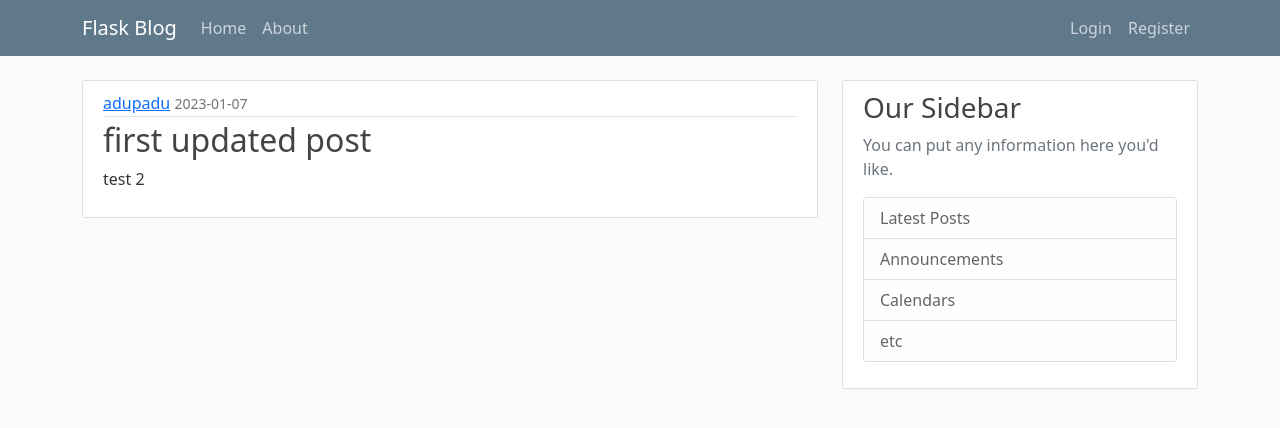
After one commit to AdityaSharma223/flaskwebsite, a Flask app: page /post/1 in a window 1280 px wide. The commit adds this page. Shown: the top 428 px of the page. Run offline with Flask 3, Linux system fonts and the light colour scheme.

Commit message:
add creating, updating and delteing post functionality

```diff
--- a/flaskblog/routes.py
+++ b/flaskblog/routes.py
@@ -1,8 +1,8 @@
-from flask import render_template, url_for, flash, redirect, request
+from flask import render_template, url_for, flash, redirect, request, abort
 from flask_bcrypt import Bcrypt
 from sqlalchemy.engine import url
 from flaskblog import app, db, bcrypt
-from flaskblog.forms import RegistrationForm, LoginForm, UpdateAccountForm
+from flaskblog.forms import RegistrationForm, LoginForm, UpdateAccountForm, PostForm
 from flaskblog.models import User, Post
 from flask_login import login_user, current_user, logout_user, login_required
 import secrets
@@ -10,25 +10,10 @@ from PIL import Image
 import os
 
 
-posts = [
-    {
-        'author': 'Corey Schafer',
-        'title': 'Blog Post 1',
-        'content': 'First post content',
-        'date_posted': 'April 20, 2018'
-    },
-    {
-        'author': 'Jane Doe',
-        'title': 'Blog Post 2',
-        'content': 'Second post content',
-        'date_posted': 'April 21, 2018'
-    }
-]
-
-
 @app.route("/")
 @app.route("/home")
 def home():
+    posts = Post.query.all()
     return render_template('home.html', posts=posts)
 
 
@@ -106,3 +91,50 @@ def account():
         form.email.data = current_user.email
     image_file = url_for('static', filename='profile_pics/' + current_user.image_file)
     return render_template('account.html', title='Account', image_file=image_file, form=form)
+
+@app.route("/post/new", methods=['GET', 'POST'])
+@login_required
+def new_post():
+    form = PostForm()
+    if form.validate_on_submit():
+        post = Post(title=form.title.data, content=form.content.data, author=current_user)
+        db.session.add(post)
+        db.session.commit()
+        flash('Your posted has been posted.', 'success')
+        return redirect(url_for('home'))
+    return render_template('create_post.html', title='New Post', form=form, legend='New Post')
+
+@app.route("/post/<int:post_id>")
+def post(post_id):
+    post = Post.query.get_or_404(post_id)
+    return render_template('post.html', title=post.title, post=post)
+
+@app.route("/post/<int:post_id>/update", methods=['GET', 'POST'])
+@login_required
+def update_post(post_id):
+    post = Post.query.get_or_404(post_id)
+    if post.author != current_user:
+        abort(403)
+    form = PostForm()
+    if form.validate_on_submit():
+        post.title = form.title.data
+        post.content = form.content.data
+        db.session.commit()
+        flash('Your post has been updated.', 'success')
+        return redirect(url_for('post', post_id=post.id))
+    elif request.method == 'GET':
+        form.title.data = post.title
+        form.content.data = post.content
+    return render_template('create_post.html', title='Update Post', form=form, legend='Update Post')
+
+
+@app.route("/post/<int:post_id>/delete", methods=['POST'])
+@login_required
+def delete_post(post_id):
+    post = Post.query.get_or_404(post_id)
+    if post.author != current_user:
+        abort(403)
+    db.session.delete(post)
+    db.session.commit()
+    flash('Your post has been deleted.', 'success')
+    return  redirect(url_for('home'))
--- a/flaskblog/static/main.css
+++ b/flaskblog/static/main.css
@@ -46,8 +46,8 @@ a.article-title:hover {
 }
 
 .article-img {
-  height: 65px;
-  width: 65px;
+  height: 50px;
+  width: 50px;
   margin-right: 16px;
 }
 
--- a/flaskblog/templates/layout.html
+++ b/flaskblog/templates/layout.html
@@ -23,7 +23,7 @@
             <nav class="navbar navbar-expand-md navbar-dark bg-steel fixed-top">
                 <div class="container">
                     <a class="navbar-brand mr-4" href="/">Flask Blog</a>
-                    <button class="navbar-toggler" type="button" data-toggle="collapse" data-target="#navbarToggle" aria-controls="navbarToggle" aria-expanded="false" aria-label="Toggle navigation">
+                    <button class="navbar-toggler" type="button" data-bs-toggle="collapse" data-bs-target="#navbarToggle" aria-controls="navbarToggle" aria-expanded="false" aria-label="Toggle navigation">
                         <span class="navbar-toggler-icon"></span>
                     </button>
                     <div class="collapse navbar-collapse" id="navbarToggle">
@@ -34,6 +34,7 @@
                         <!-- Navbar Right Side -->
                         <div class="navbar-nav ms-auto">
                             {% if current_user.is_authenticated %}
+                                <a class="nav-item nav-link" href="{{ url_for('new_post') }}">New Post</a>
                                 <a class="nav-item nav-link" href="{{ url_for('account') }}">Account</a>
                                 <a class="nav-item nav-link" href="{{ url_for('logout') }}">Logout</a>
                             {% else %}
--- /dev/null
+++ b/flaskblog/templates/post.html
@@ -0,0 +1,45 @@
+{% extends "layout.html" %}
+{% block content %}
+
+    <article class="media content-section">
+        <!-- <img class="img-thumbnail article-image" src="{{ url_for('static', filename='profile_pics/' + post.author.image_file) }}"> -->
+      <div class="media-body">
+        <div class="article-metadata">
+          <a class="mr-2" href="#">{{ post.author.username }}</a>
+          <small class="text-muted">{{ post.date_posted.strftime('%Y-%m-%d') }}</small>
+          {% if post.author == current_user %}
+            <div>
+                <a class="btn btn-secondary btn-sm mt-1 mb-1" href="{{ url_for('update_post', post_id = post.id) }}">Update</a>
+                <button type="button" class="btn btn-danger btn-sm m-1" data-bs-toggle="modal" data-bs-target="#deleteModal">Delete</button>
+            </div>
+          {% endif %}
+        </div>
+        <h2 class="article-title">{{ post.title }}</h2>
+        <p class="article-content">{{ post.content }}</p>
+      </div>
+    </article>
+
+    <!-- Modal -->
+    <div class="modal fade" id="deleteModal" tabindex="-1" role="dialog" aria-labelledby="deleteModalLabel" aria-hidden="true">
+        <div class="modal-dialog" role="document">
+            <div class="modal-content">
+                <div class="modal-header">
+                    <h5 class="modal-title" id="deleteModalLabel">Delete Post ?</h5>
+                    <button type="button" class="close" data-bs-dismiss="modal" aria-label="Close">
+                        <span aria-hidden="true">&times;</span>
+                    </button>
+                </div>
+                <div class="modal-body">
+                    Are you sure you want to delete this post ? <br>It will be gone forever (a very long time)
+                </div>
+                <div class="modal-footer">
+                    <button type="button" class="btn btn-secondary" data-dismiss="modal">Close</button>
+                    <form action="{{ url_for('delete_post', post_id=post.id) }}" method="POST">
+                        <input type="submit" class="btn btn-danger" value="Delete">
+                    </form>
+                </div>
+            </div>
+        </div>
+    </div>
+
+{% endblock content %}
```
Also changed, not shown: flaskblog/forms.py (+6 -1 lines), flaskblog/templates/create_post.html (added, +50 -0 lines), flaskblog/templates/home.html (+5 -4 lines), flaskblog/static/profile_pics/4641f4c51d85a7ef.jpg (deleted), flaskblog/static/profile_pics/ca4e61857aebc1f8.jpg (added), instance/site.db.
